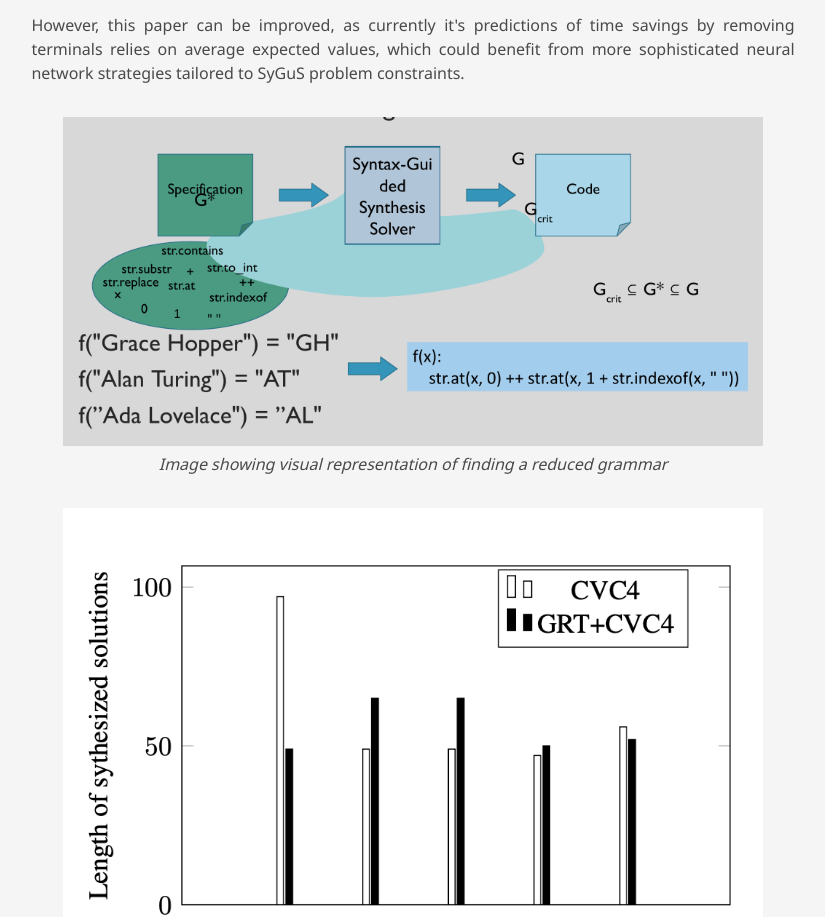
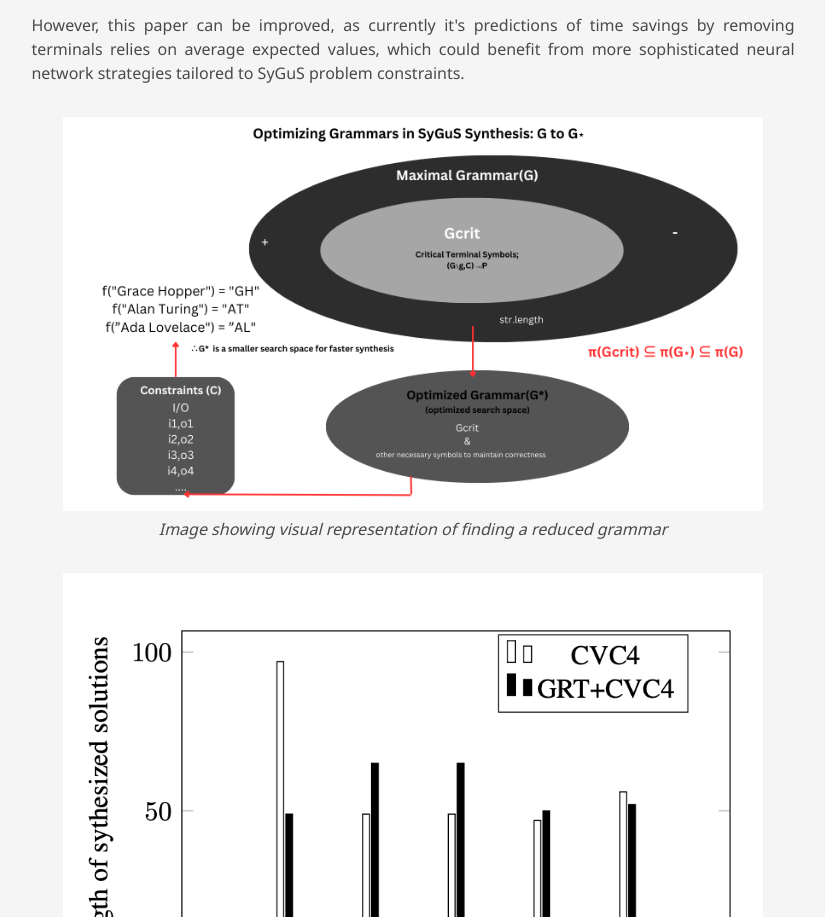
Before and after one commit to Barnard-PL-Labs/aaai2020-summary, a plain HTML site: page index.html in a window 1280 px wide. Shown: the part 2421-3338 px from the top of the page, without its empty margins (227-1052 px from the left). Drawn offline with nearby package versions, Linux system fonts and the light colour scheme; some icons are missing; a web font is replaced by a local one.

Commit message:
image2 change

```diff
--- a/index.html
+++ b/index.html
@@ -206,7 +206,7 @@
               tailored to SyGuS problem constraints.
             </p>
             <figure>
-              <img src="static/images/image2.png"
+              <img src="static/images/visual.png"
                 alt="Image showing visual representation of finding a reduced grammar">
               <figcaption>Image showing visual representation of finding a reduced grammar</figcaption>
             </figure>
```
Also changed, not shown: static/images/visual.png (added).
